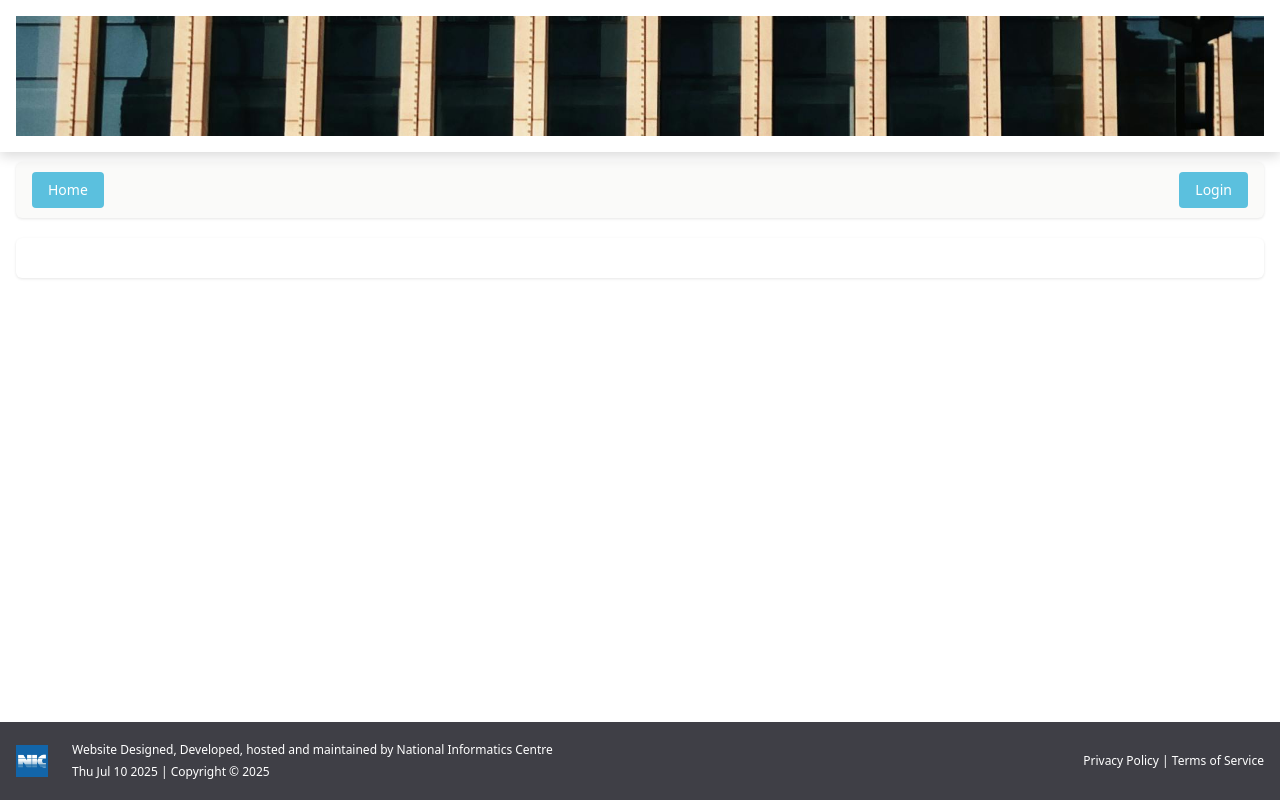
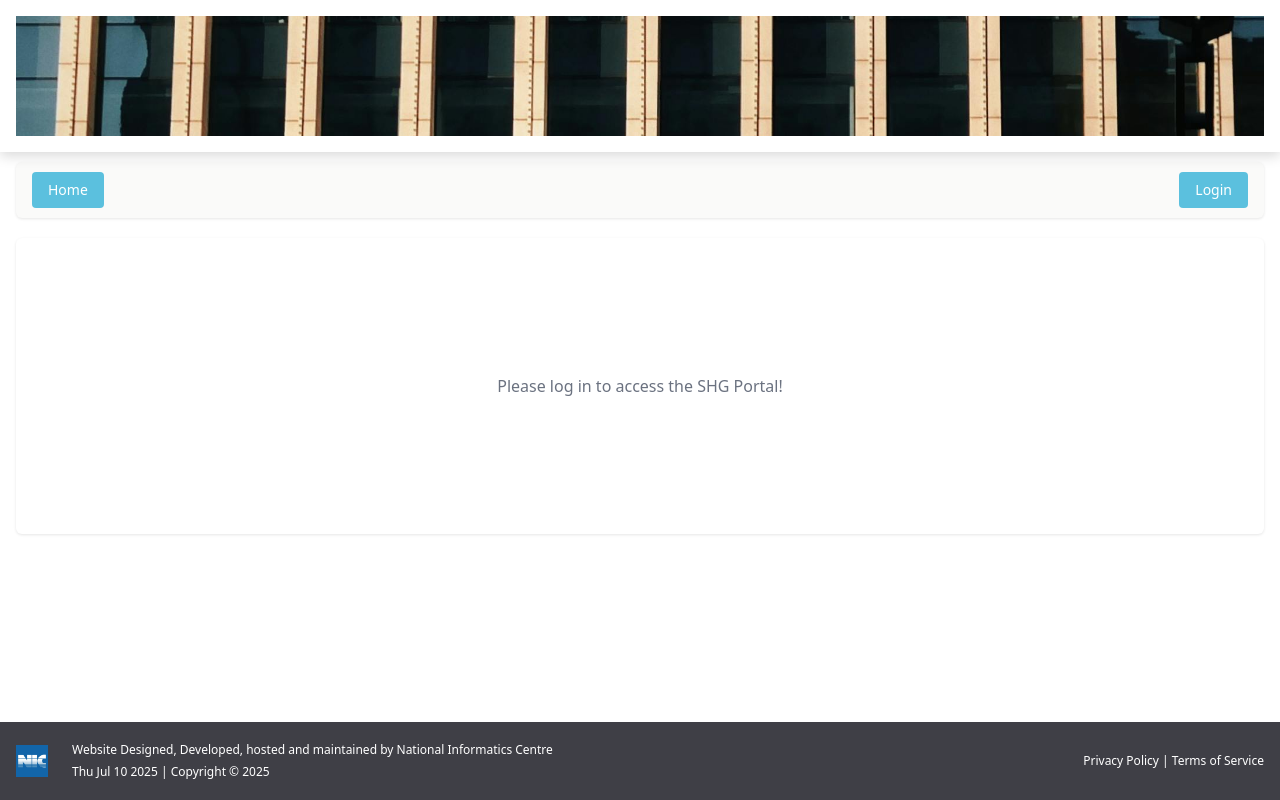
Before and after one commit to arijitdn/shg-frontend, a React (Vite) app: page / in a window 1280 px wide. Built offline with nearby package versions, Linux system fonts and the light colour scheme.

Commit message:
feat: Add login prompt for users not logged in to the SHG Portal

```diff
--- a/src/pages/TripuraSHGPortal.tsx
+++ b/src/pages/TripuraSHGPortal.tsx
@@ -444,6 +444,14 @@ export default function TripuraSHGPortal({
               forcedSHGValues={forcedSHGValues}
             />
           )}
+
+        {/* Not Logged In */}
+        {!isLoggedIn && currentView === "portal" && (
+          <div className="text-center text-gray-500 flex flex-col items-center justify-center h-64">
+            Please log in to access the SHG Portal!
+          </div>
+        )}
+
         {/* Product Reviews for CLF and VO */}
         {isLoggedIn && ["CLF", "VO"].includes(userRole || "") && (
           <div className="mb-8 p-6 bg-stone-50 border border-zinc-300 rounded-lg">
```
